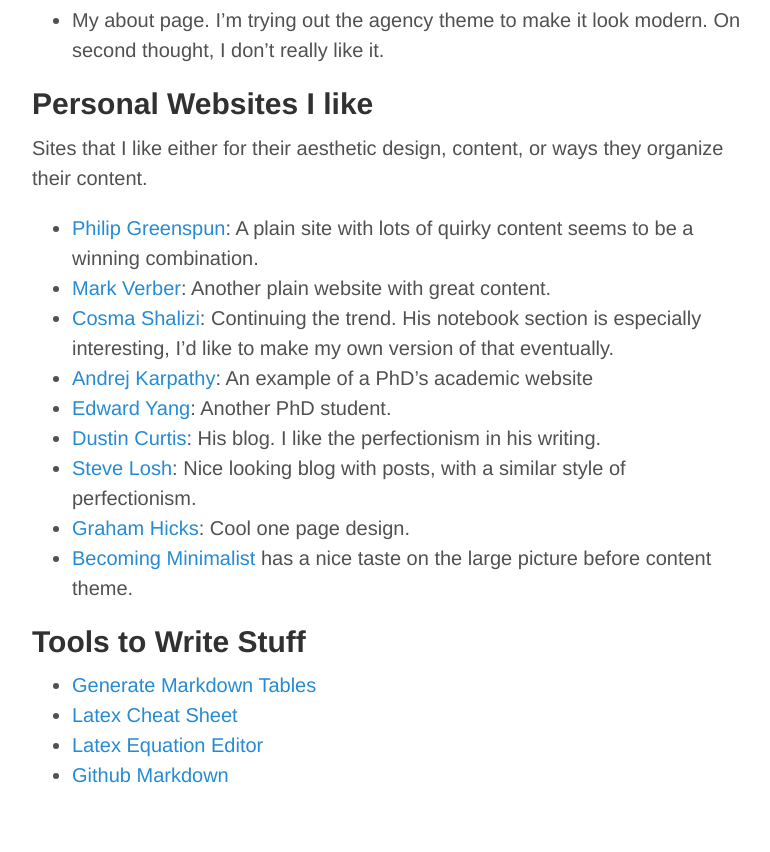
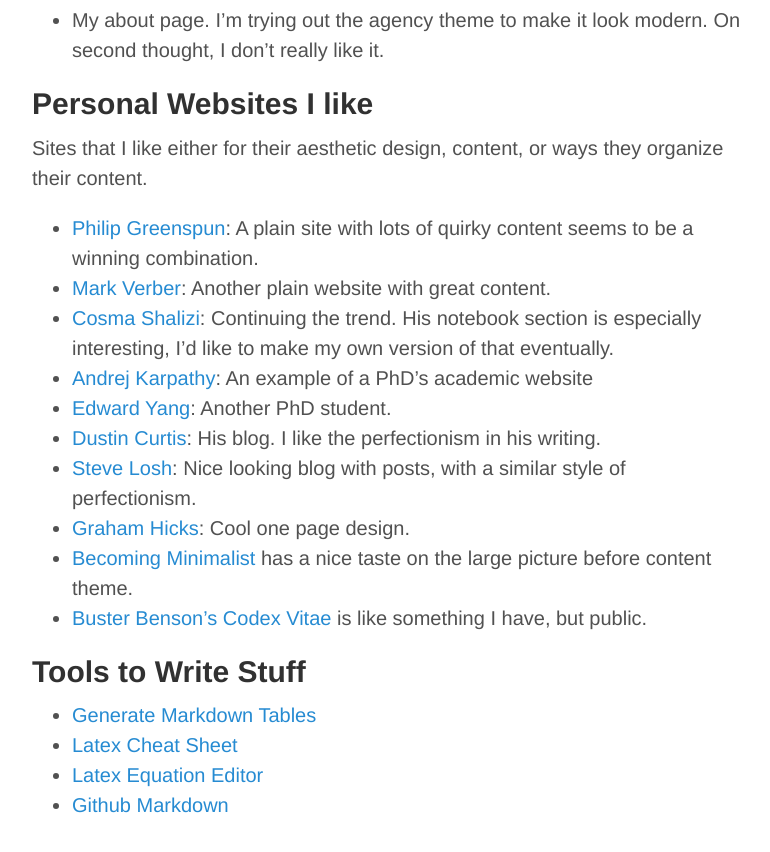
Before and after one commit to victorgan/victorgan.github.io, a Jekyll site: the page built from _posts/2014-08-14-personal-website-design.md, in a window 1280 px wide and 900 px high, scrolled down 2038 px. Shown: the top 852 px of the window, without its empty margins (248-1018 px from the left). Built offline with Jekyll 4.4.1, drawn with Linux system fonts in a browser that asks for light colours; formulas are drawn with MathJax 3; comment, search, counter and statistics services are not loaded.

Commit message:
Update 2014-08-14-personal-website-design.md

```diff
--- a/_posts/2014-08-14-personal-website-design.md
+++ b/_posts/2014-08-14-personal-website-design.md
@@ -92,6 +92,7 @@
   similar style of perfectionism.
 - [Graham Hicks](http://grahamhicks.com/): Cool one page design.
 - [Becoming Minimalist](http://www.becomingminimalist.com/) has a nice taste on the large picture before content theme.
+- [Buster Benson's Codex Vitae](https://github.com/busterbenson/public/blob/master/Codex.md) is like something I have, but public.
 
 ## Tools to Write Stuff
 
```
